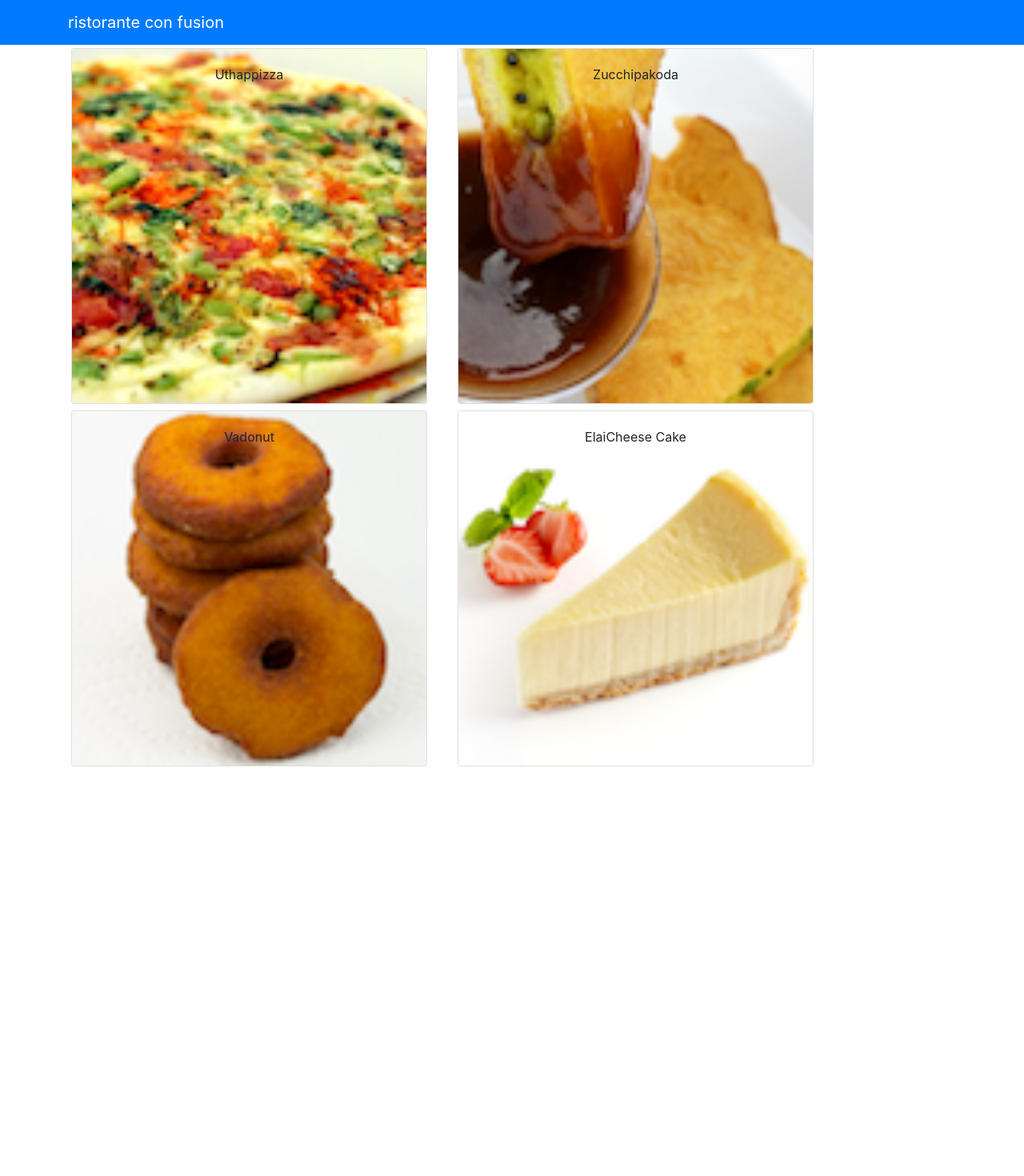
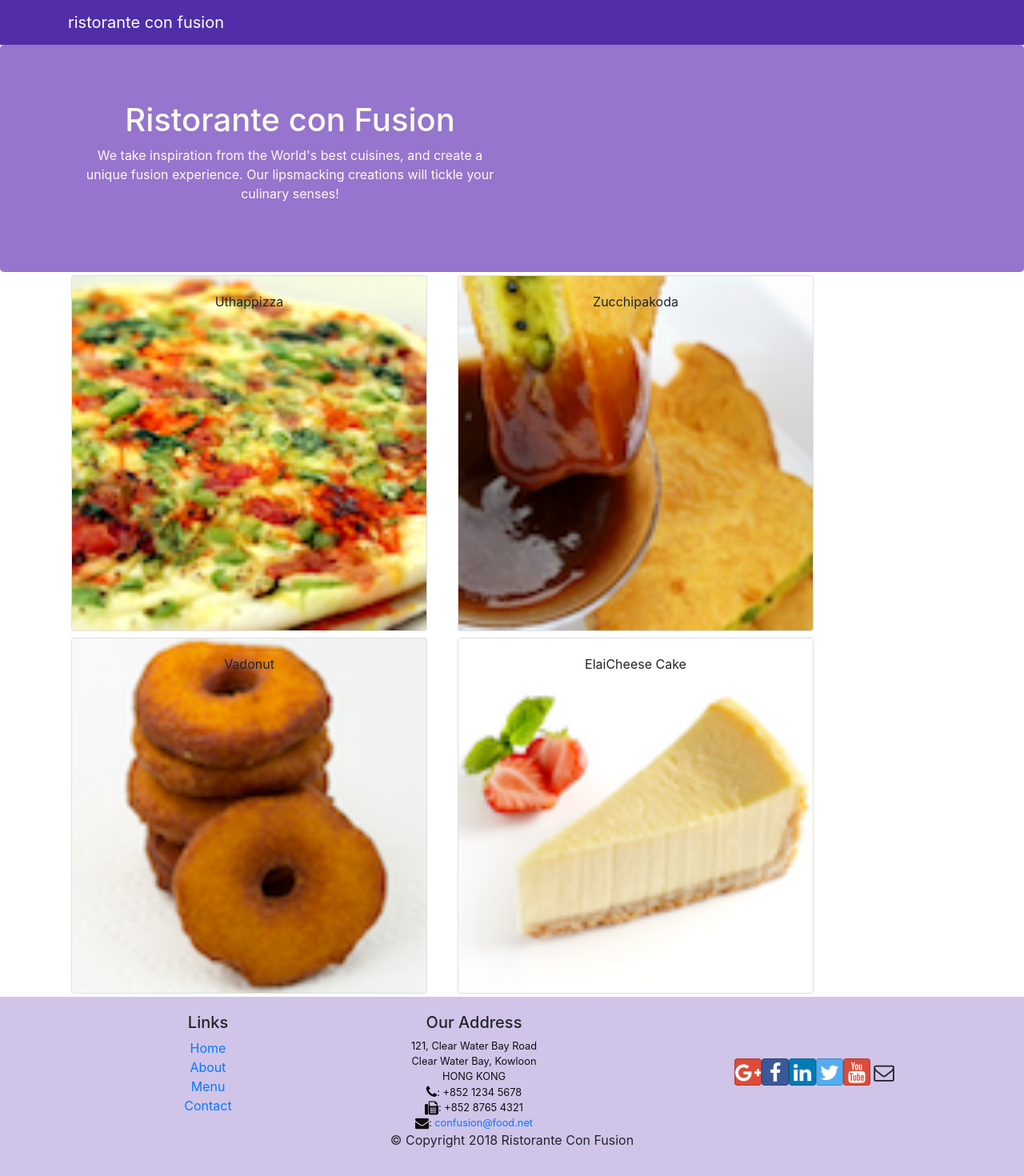
Before and after one commit to yumengG/reactJS, a React (Create React App) app: page / in a window 1280 px wide. Shown: the top 1470 px of the page at 80% size. Before the commit the page ends 962 px from the top, so only its background shows below. Built offline with nearby package versions, Linux system fonts and the light colour scheme.

Commit message:
header and footer

```diff
--- a/src/App.css
+++ b/src/App.css
@@ -36,3 +36,36 @@
     transform: rotate(360deg);
   }
 }
+.row-header{
+  margin:0px auto;
+  padding:0px auto;
+}
+
+.row-content {
+  margin:0px auto;
+  padding: 50px 0px 50px 0px;
+  border-bottom: 1px ridge;
+  min-height:400px;
+}
+
+.footer{
+  background-color: #D1C4E9;
+  margin:0px auto;
+  padding: 20px 0px 20px 0px;
+}
+.jumbotron {
+  padding:70px 30px 70px 30px;
+  margin:0px auto;
+  background: #9575CD ;
+  color:floralwhite;
+}
+
+address{
+  font-size:80%;
+  margin:0px;
+  color:#0f0f0f;
+}
+
+.navbar-dark {
+  background-color: #512DA8;
+}
--- a/src/DishdetailComponent/dishdetail.js
+++ b/src/DishdetailComponent/dishdetail.js
@@ -1,6 +1,6 @@
 import React from 'react';
 import {
-    Card, CardImg, CardImgOverlay, CardText, CardBody,
+    Card, CardImg, CardText, CardBody,
     CardTitle
 } from 'reactstrap';
 
--- /dev/null
+++ b/src/components/FooterComponent.js
@@ -0,0 +1,50 @@
+import React from 'react';
+
+function Footer(props) {
+    return (
+        <div className="footer">
+            <div className="container">
+                <div className="row justify-content-center">
+                    <div className="col-4 offset-1 col-sm-2">
+                        <h5>Links</h5>
+                        <ul className="list-unstyled">
+                            <li><a href="#">Home</a></li>
+                            <li><a href="#">About</a></li>
+                            <li><a href="#">Menu</a></li>
+                            <li><a href="contactus.html">Contact</a></li>
+                        </ul>
+                    </div>
+                    <div className="col-7 col-sm-5">
+                        <h5>Our Address</h5>
+                        <address>
+                            121, Clear Water Bay Road<br />
+		              Clear Water Bay, Kowloon<br />
+		              HONG KONG<br />
+                            <i className="fa fa-phone fa-lg"></i>: +852 1234 5678<br />
+                            <i className="fa fa-fax fa-lg"></i>: +852 8765 4321<br />
+                            <i className="fa fa-envelope fa-lg"></i>: <a href="mailto:confusion@food.net">
+                                confusion@food.net</a>
+                        </address>
+                    </div>
+                    <div className="col-12 col-sm-4 align-self-center">
+                        <div className="text-center">
+                            <a className="btn btn-social-icon btn-google" href="http://google.com/+"><i className="fa fa-google-plus"></i></a>
+                            <a className="btn btn-social-icon btn-facebook" href="http://www.facebook.com/profile.php?id="><i className="fa fa-facebook"></i></a>
+                            <a className="btn btn-social-icon btn-linkedin" href="http://www.linkedin.com/in/"><i className="fa fa-linkedin"></i></a>
+                            <a className="btn btn-social-icon btn-twitter" href="http://twitter.com/"><i className="fa fa-twitter"></i></a>
+                            <a className="btn btn-social-icon btn-google" href="http://youtube.com/"><i className="fa fa-youtube"></i></a>
+                            <a className="btn btn-social-icon" href="mailto:"><i className="fa fa-envelope-o"></i></a>
+                        </div>
+                    </div>
+                </div>
+                <div className="row justify-content-center">
+                    <div className="col-auto">
+                        <p>© Copyright 2018 Ristorante Con Fusion</p>
+                    </div>
+                </div>
+            </div>
+        </div>
+    )
+}
+
+export default Footer;
--- /dev/null
+++ b/src/components/HeaderComponent.js
@@ -0,0 +1,27 @@
+import React, { Component } from 'react';
+import { Jumbotron, Navbar, NavbarBrand } from 'reactstrap';
+
+class Header extends Component {
+    render() {
+        return (
+            <>
+                <Navbar dark>
+                    <div className="container">
+                        <NavbarBrand href="/">ristorante con fusion</NavbarBrand>
+                    </div>
+                </Navbar>
+                <Jumbotron>
+                    <div className="container">
+                        <div className="row row-header">
+                            <div className="col-12 col-sm-6">
+                                <h1>Ristorante con Fusion</h1>
+                                <p>We take inspiration from the World's best cuisines, and create a unique fusion experience. Our lipsmacking creations will tickle your culinary senses!</p>
+                            </div>
+                        </div>
+                    </div>
+                </Jumbotron>
+            </>
+        );
+    }
+}
+export default Header;
--- a/src/components/MainComponent.js
+++ b/src/components/MainComponent.js
@@ -1,33 +1,31 @@
 //import logo from './logo.svg';
 import '../App.css';
-import {Component} from 'react';
+import { Component } from 'react';
 import Menu from './MenuComponent';
 import Dishdetail from '../DishdetailComponent/dishdetail'
-import {Navbar, NavbarBrand} from 'reactstrap';
+import Header from './HeaderComponent'
+import Footer from './FooterComponent'
 import { DISHES } from '../shared/dishes';
 
 
-class Main extends Component{
+class Main extends Component {
     constructor(props) {
         super(props);
-    this.state= {
+        this.state = {
             dishes: DISHES,
             selectedDish: null
         };
     }
     onDishSelect(dishID) {
-    this.setState({selectedDish: dishID});
+        this.setState({ selectedDish: dishID });
     }
     render() {
         return (
             <div >
-      <Navbar dark color="primary">
-        <div className="container">
-          <NavbarBrand href="/">ristorante con fusion</NavbarBrand>
-        </div>
-      </Navbar>
-      <Menu dishes={this.state.dishes} onClick={(dishId) => this.onDishSelect(dishId)}/>
+                <Header />
+                <Menu dishes={this.state.dishes} onClick={(dishId) => this.onDishSelect(dishId)} />
                 <Dishdetail dishdtil={this.state.dishes.filter((dish) => dish.id === this.state.selectedDish)[0]} />
+                <Footer />
             </div>
         )
     };
--- a/src/index.js
+++ b/src/index.js
@@ -2,6 +2,8 @@
 import ReactDOM from 'react-dom';
 import 'bootstrap/dist/css/bootstrap.min.css';
 import './index.css';
+import 'font-awesome/css/font-awesome.css';
+import 'bootstrap-social/bootstrap-social.css';
 import App from './App';
 import reportWebVitals from './reportWebVitals';
 
```
Lines whose indentation alone changed are shown as unchanged.
